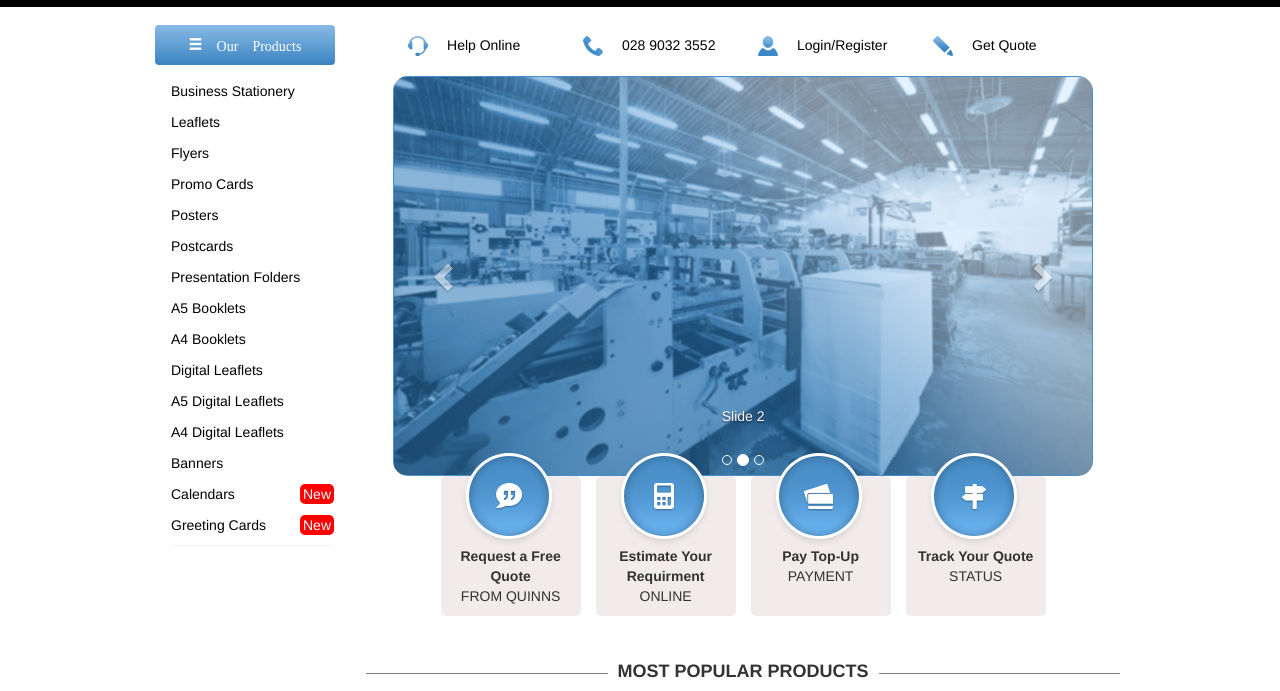
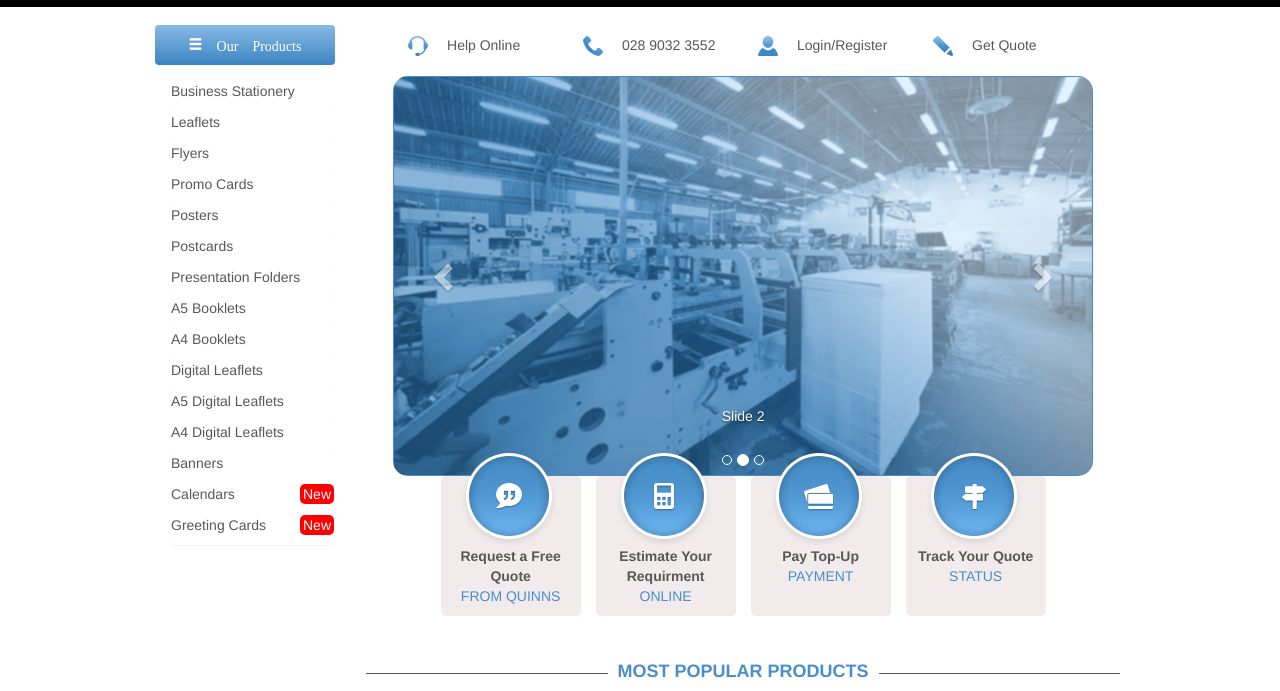
Before and after one commit to Nikcrysis/quinns_belfast, a plain HTML site: page index.html in a window 1280 px wide. Shown: the part 75-766 px from the top of the page. Drawn offline with nearby package versions, Linux system fonts and the light colour scheme.

Commit message:
For Vania

```diff
--- a/css/styles.css
+++ b/css/styles.css
@@ -9,6 +9,7 @@
 html,
 body {
     height: 100%;
+    color:#585858;
     /*font-family: customFont;*/
     /* The html and body elements cannot have any padding or margin. */
 }
@@ -16,7 +17,7 @@ body {
 
 
 a{
-    color:black;
+    color:#585858;
 }
 
 ul
@@ -242,7 +243,7 @@ td.cart_item {
 
 .list-group-item>a {
     cursor: pointer;
-    color: black;
+    /*color: black;*/
 }
 
 .list-group-item-drop{
@@ -334,6 +335,10 @@ background-image: none !important;
     padding: 0 5px;
 }
 
+.offer_text span{
+    color:#4a8ecb ;
+}
+
 .bold{
     font-weight: bold;
 }
@@ -348,18 +353,20 @@ background-image: none !important;
 h4 {
     width: 100%;
     text-align: center;
-    border-bottom: 1px solid grey;
+    border-bottom: 1px solid #585858;;
     line-height: 0.1em;
     margin: 10px 0 20px;
 }
 
 h4 span {
     font-weight: bold;
-    background:#fff;
+    color: #4a8ecb;
+    background: #ffffff;
     padding:0 10px;
 }
 
 .popular_products{
+    color: #4a8ecb;
     width:140px;
     height:250px;
     margin:0 auto;
@@ -386,11 +393,13 @@ h4 span {
 hr.line{
     position: relative;
     top:70px;
+
 }
 
 hr {
+
     border: 0;
-    border-bottom: 1px solid grey;
+    border-bottom: 1px solid #4a8ecb;;
     margin: 3px auto;
     width: 75%;
 }
--- a/index.html
+++ b/index.html
@@ -31,7 +31,7 @@
                 <div class="row">
 
                     <!--The logo in the header-->
-                    <aside class="col-md-5 col-sm-5 hidden-xs" id="myElement">
+                    <aside class="col-md-5 col-sm-4 hidden-xs" id="myElement">
                         <div style="margin:0 auto; width:120px; height:56px" id="smallLogo">
                             <div>
                                 <a href="#">
@@ -42,7 +42,7 @@
                     </aside>
 
                     <!--Parametrs for collapse of navigation bar for xs and sm devices-->
-                    <section class="col-md-14 col-sm-11" id="navBar">
+                    <section class="col-md-14 col-sm-15" id="navBar">
                         <nav class="navbar navbar-inverse ">
                             <div class="navbar-header nav-btn">
                                 <button type="button" class="navbar-toggle collapsed" data-toggle="collapse"
@@ -87,17 +87,17 @@
                     </section>
 
                     <!--Buyers cart section for 0 scroll-->
-                    <section class="col-md-5 col-sm-5 hidden-xs cart" id="cart">
+                    <section class="col-md-5 col-sm-1 hidden-xs cart" id="cart">
                         <table class="tbl">
                             <tr>
                                 <td class="cart_item">
                                     <div class="items_count">0</div>
                                 </td>
-                                <td>items(£ 0.00)</td>
+                                <td class="hidden-sm">items(£ 0.00)</td>
                             </tr>
                             <tr>
                                 <td><img src="src/cart.png"></td>
-                                <td>In Your Cart</td>
+                                <td class="hidden-sm">In Your Cart</td>
                             </tr>
                         </table>
                     </section>
@@ -596,17 +596,32 @@
 <!-- Mini navigation-->
 <div class="mini_nav row-fluid">
     <ul class="nav nav-pills nav-justified">
-        <div class="col-md-6">
-            <li role="presentation"><a href="#"><img src="src/help.png" alt=""/> <div class="mini_nav_item">Help Online</div></a></li>
+        <div class="col-md-6 col-sm-12">
+            <li role="presentation">
+
+                    <img src="src/help.png" alt=""/>
+                <a href="#">
+                <div class="mini_nav_item">Help Online</div></a></li>
         </div>
-        <div class="col-md-6">
-            <li role="presentation"><a href="#"><img src="src/phone.png" alt=""/> <div class="mini_nav_item">028 9032 3552</div></a></li>
+        <div class="col-md-6 col-sm-12">
+            <li role="presentation">
+
+                    <img src="src/phone.png" alt=""/>
+                <a href="#">
+                <div class="mini_nav_item">028 9032 3552</div></a></li>
         </div>
-        <div class="col-md-6">
-            <li role="presentation"><a href="#"><img src="src/user.png" alt=""/> <div class="mini_nav_item">Login/Register</div></a></li>
+        <div class="col-md-6 col-sm-12">
+            <li role="presentation">
+                    <img src="src/user.png" alt=""/>
+                <a href="#">
+                <div class="mini_nav_item">Login/Register</div></a></li>
         </div>
-        <div class="col-md-6">
-            <li role="presentation"><a href="#"><img src="src/pen.png" alt=""/> <div class="mini_nav_item">Get Quote</div></a></li>
+        <div class="col-md-6 col-sm-12">
+            <li role="presentation">
+
+                    <img src="src/pen.png" alt=""/>
+                <a href="#">
+                <div class="mini_nav_item">Get Quote</div></a></li>
         </div>
     </ul>
 </div>
@@ -677,7 +692,7 @@
                         Request a Free
                         Quote
                     </div>
-                    FROM QUINNS
+                    <span>FROM QUINNS</span>
                 </div>
             </div>
         </div>
@@ -690,7 +705,7 @@
                     <div class="bold">Estimate
                         Your Requirment
                     </div>
-                    ONLINE
+                    <span>ONLINE</span>
                 </div>
             </div>
         </div>
@@ -700,7 +715,7 @@
                 </div>
                 <div class="offer_text">
                     <div class="bold">Pay Top-Up</div>
-                    PAYMENT
+                    <span>PAYMENT</span>
                 </div>
             </div>
         </div>
@@ -710,7 +725,7 @@
                 </div>
                 <div class="offer_text">
                     <div class="bold">Track Your Quote</div>
-                    STATUS
+                    <span>STATUS</span>
                 </div>
             </div>
         </div>
@@ -1026,7 +1041,9 @@
         if (he != -20 & he != 0 & he != $("#side_bar").height()) {
             var he = $("#side_bar").height();
         }
+
         //document.getElementById('showScroll').innerHTML = he + 'px';
+
         if (scrolled > 106) {
             document.getElementById("sideBar").style.margin = "-30px 0px 0px 0px";
             document.getElementById("smallLogo").style.width = "80px";
```
